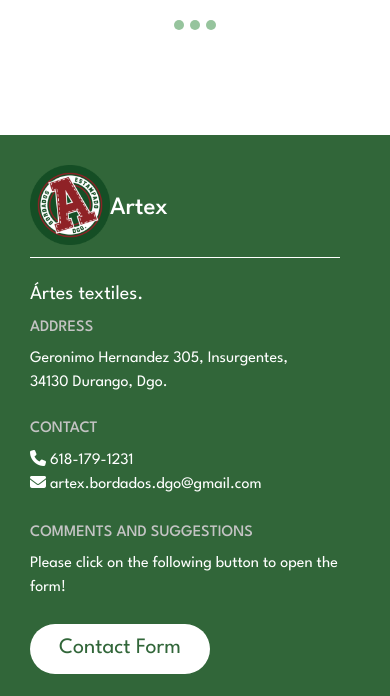
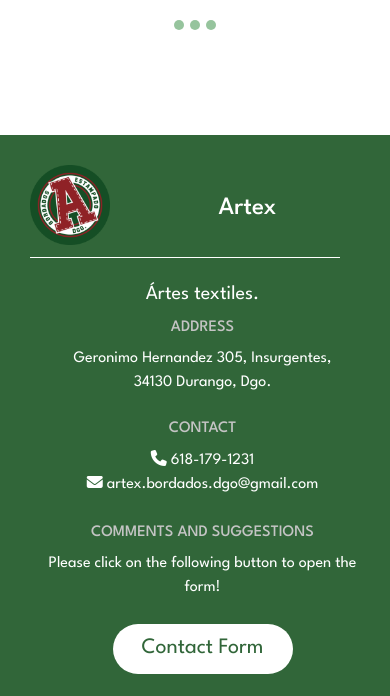
Before and after one commit to Vanadium-Milk/artexbordados, a PHP site: page / in a window 390 px wide. Shown: the part 2579-3275 px from the top of the page. Run offline with PHP 8.4, Linux system fonts and the light colour scheme.

Commit message:
A minor change in the footer
I changed some little details in the footer.

```diff
--- a/view/styles/style.css
+++ b/view/styles/style.css
@@ -47,6 +47,19 @@
 @media (max-width: 768px) {
     .footer {
         height: auto;
+        text-align: center;
+    }
+
+    .footer h3{
+        margin-left: 0px !important;
+    }
+
+    .footer img{
+        margin-right: 10px !important;
+    }
+
+    .logo-title{
+        margin-top: 200px !important;
     }
 
     .footer .row {
```
